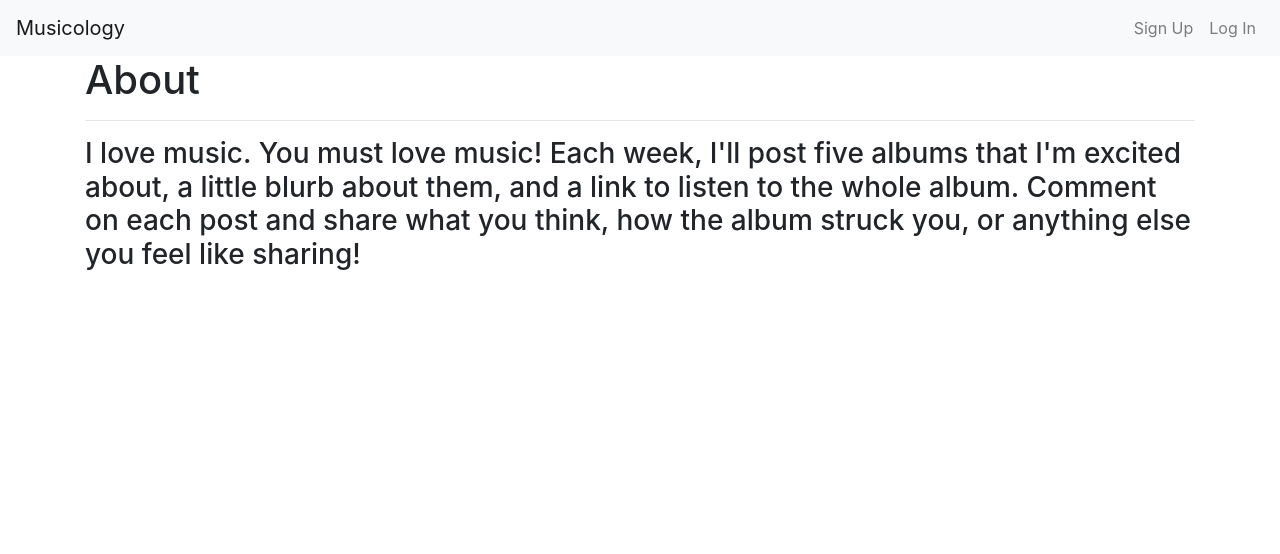
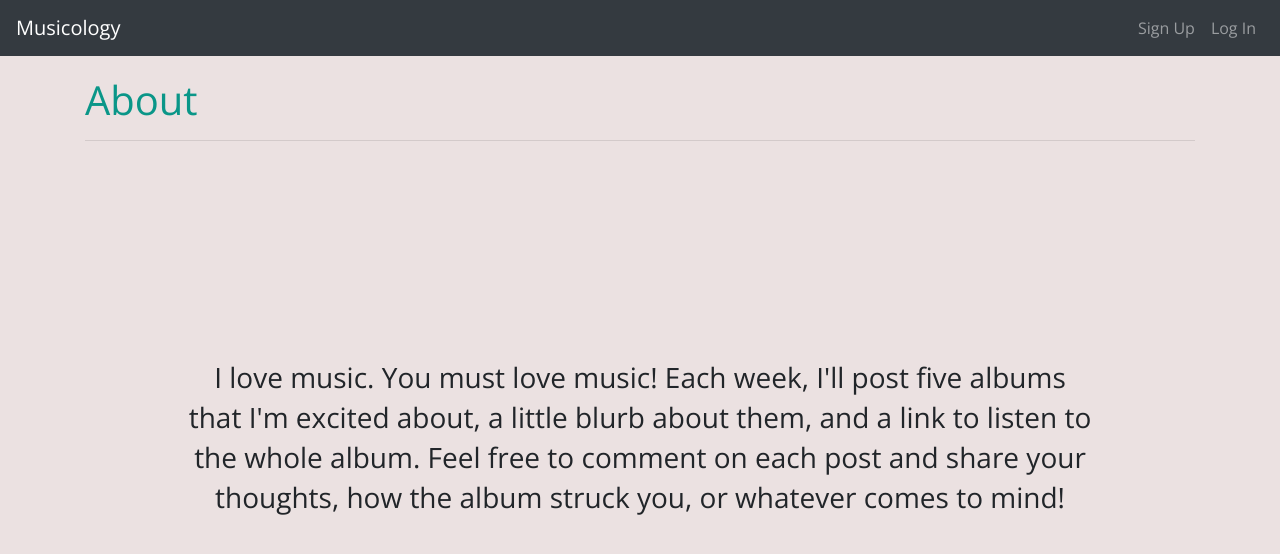
Before and after one commit to kelseyn12/Musicology, a Django app: page /about/ in a window 1280 px wide. Shown: the top 554 px of the page. Run offline with Django 4.2, Linux system fonts and the light colour scheme; some libraries are stand-ins or nearby versions.

```diff
--- a/blog/static/css/style.css
+++ b/blog/static/css/style.css
@@ -1,4 +1,37 @@
 *{
     box-sizing: border-box;
     margin: 0;
+    font-family: 'Open Sans', sans-serif;
 }
+body {
+    background-color: rgb(235, 225, 225);
+}
+
+
+.about {
+    padding-top: 20px;
+    color: rgb(10, 150, 136);
+}
+.about_p {
+    padding-top: 200px;
+    padding-left: 100px;
+    padding-right: 100px;
+    line-height: 40px;
+    text-align: center;
+}
+
+.post_link {
+    color:black;
+}
+
+.post_link:hover {
+    color:rgb(10, 150, 136);
+}
+
+.read_more {
+    color:black;
+}
+
+.read_more:hover {
+    color:rgb(10, 150, 136);
+}
--- a/blog/templates/about.html
+++ b/blog/templates/about.html
@@ -1,13 +1,13 @@
+
 {% extends 'base.html' %}
-
 {% block content %}
 
-<h1>About</h1>
+<h1 class="about">About</h1>
 <hr />
-<h3>I love music. You must love music! Each week, I'll post five albums
+<h3 class="about_p">I love music. You must love music! Each week, I'll post five albums
     that I'm excited about, a little blurb about them, and a link to
-    listen to the whole album. Comment on each post and share what you
-    think, how the album struck you, or anything else you feel like sharing!
+    listen to the whole album. Feel free to comment on each post and share your
+    thoughts, how the album struck you, or whatever comes to mind!
 </h3>
 
 {% endblock %}
--- a/blog/templates/base.html
+++ b/blog/templates/base.html
@@ -1,3 +1,4 @@
+{% load static %}
 <!doctype html>
 <html lang="en">
   <head>
@@ -6,12 +7,16 @@
     <meta name="viewport" content="width=device-width, initial-scale=1, shrink-to-fit=no">
 
     <!-- Bootstrap CSS -->
+    <link rel="preconnect" href="https://fonts.googleapis.com">
+<link rel="preconnect" href="https://fonts.gstatic.com" crossorigin>
+<link href="https://fonts.googleapis.com/css2?family=Open+Sans&display=swap" rel="stylesheet">
     <link rel="stylesheet" href="https://stackpath.bootstrapcdn.com/bootstrap/4.3.1/css/bootstrap.min.css" integrity="sha384-ggOyR0iXCbMQv3Xipma34MD+dH/1fQ784/j6cY/iJTQUOhcWr7x9JvoRxT2MZw1T" crossorigin="anonymous">
+    <link rel="stylesheet" href="{% static 'css/style.css' %}" />
 
     <title>Musicology</title>
   </head>
   <body>
-    <nav class="navbar navbar-expand-lg navbar-light bg-light">
+    <nav class="navbar navbar-expand-lg navbar-dark bg-dark">
         <a class="navbar-brand" href="{% url 'frontpage' %}">Musicology</a>
         <button class="navbar-toggler" type="button" data-toggle="collapse" data-target="#navbarNavAltMarkup" aria-controls="navbarNavAltMarkup" aria-expanded="false" aria-label="Toggle navigation">
           <span class="navbar-toggler-icon"></span>
@@ -21,7 +26,7 @@
             {% if user.is_authenticated %}
             <a class="nav-item nav-link" href="{% url 'about' %}">About</a>
             <a class="nav-item nav-link" href="{% url 'logout' %}">Log Out</a>
-           <div class="nav-item nav-link" href="#" style="color: black; display: flex; flex-direction: column; text-align: center;"><small>Welcome,</small><small>{{ user.username }}</small></div>
+           <div class="nav-item nav-link" href="#" style="color: white; display: flex; flex-direction: column; text-align: center;"><small>Welcome,</small><small>{{ user.username }}</small></div>
 
             {% else %}
             <a class="nav-item nav-link" href="{% url 'signup' %}">Sign Up</a>
--- a/blog/templates/frontpage.html
+++ b/blog/templates/frontpage.html
@@ -1,14 +1,15 @@
 {% extends 'base.html' %}
 
 {% block content %}
+<br />
     {% for post in posts %}
     <div class="post block">
         <h2 class="subtitle">{{ post.title }}</h2>
 
         <small>Posted at {{ post.date_added }}</small>
-
         <p>{{ post.intro }}</p>
-        <a href="{% url 'post_detail' post.slug %}">Read more</a>
+        <a class="read_more" href="{% url 'post_detail' post.slug %}">Read more</a>
     </div>
+    <hr />
     {% endfor %}
 {% endblock %}
```
Also changed, not shown: blog/templates/blog/post_detail.html (+4 -3 lines).
